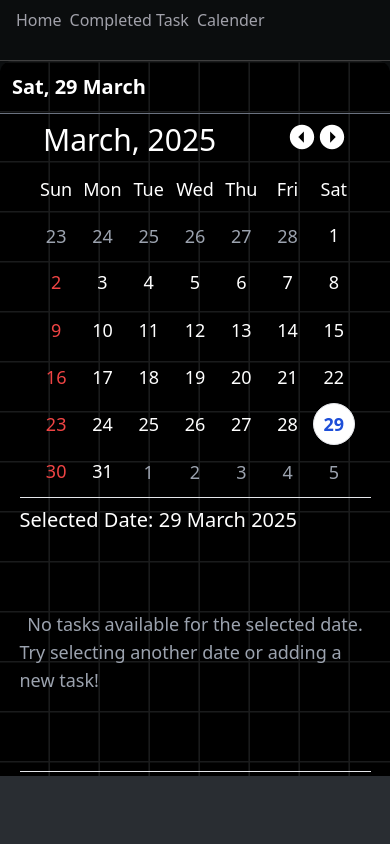
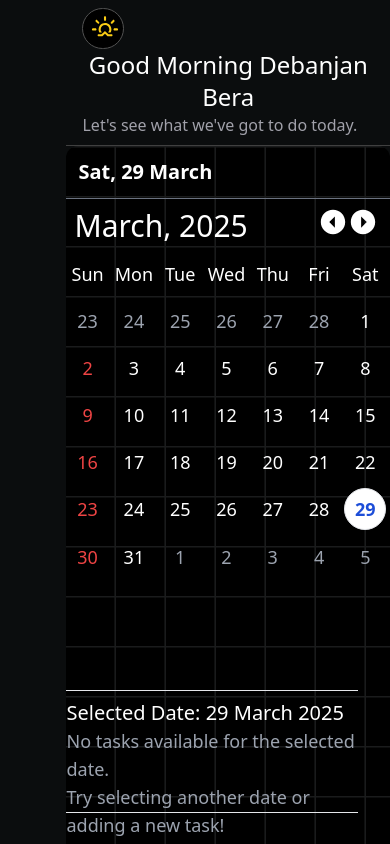
Before and after one commit to debanjan-bera/To-Do-Application, a React (Vite) app: page /calender in a window 390 px wide. Built offline with nearby package versions, Linux system fonts and the light colour scheme.

Commit message:
refactor: Remove unused imports and simplify layout component selection in RouterCompo for cleaner code

```diff
--- a/src/Router/RouterCompo.jsx
+++ b/src/Router/RouterCompo.jsx
@@ -3,17 +3,17 @@ import { TodoApp } from '../To-Do/ToDoApp'
 import AppLayout from '../AppLayout'
 import { TaskActionItem } from '../To-Do/CompletedTask'
 import { CalenderComponent } from '../Components/layout/Calender/Calender'
-import useIsMobile from '../Components/Functions/UseIsMobile'
-import MobileComponent from '../Dashborad/MobileDashBoard'
+// import useIsMobile from '../Components/Functions/UseIsMobile'
+// import MobileComponent from '../Dashborad/MobileDashBoard'
 
  function RouterCompo() {
-  const isMobile = useIsMobile(570);  // Check mobile screen width
-  const LayoutComponent = isMobile ? <MobileComponent /> : <AppLayout />;  // Store JSX in a variable
+  // const isMobile = useIsMobile(570);  // Check mobile screen width
+  // const LayoutComponent = isMobile ? <MobileComponent /> : <AppLayout />;  // Store JSX in a variable
 
   const router = createBrowserRouter([
     {
       path: '/',
-      element: LayoutComponent,  // Use computed JSX here
+      element: <AppLayout />,  // Use computed JSX here
       children: [
         { path: '/', element: <TodoApp /> },
         { path: '/completedTask', element: <TaskActionItem /> },
```
